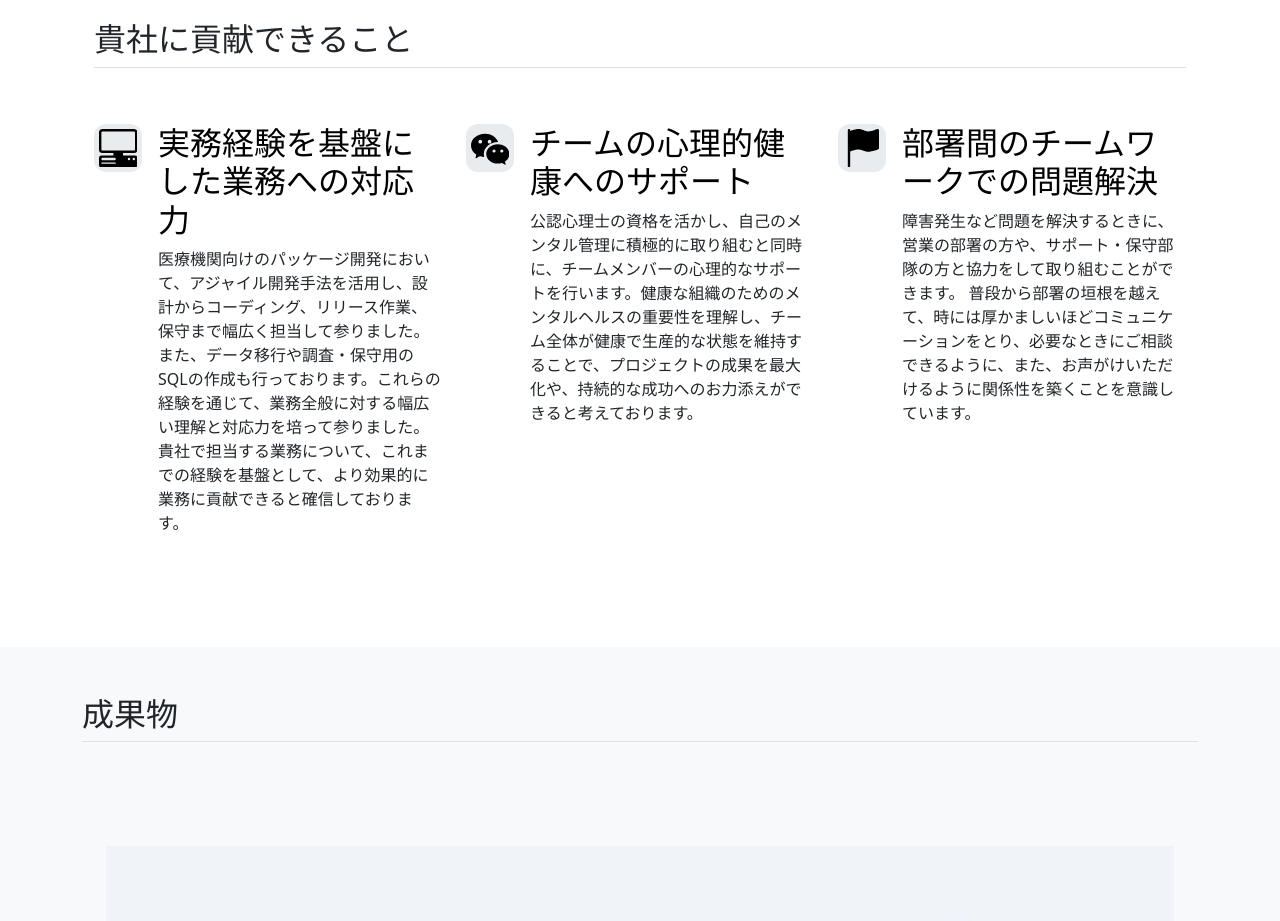
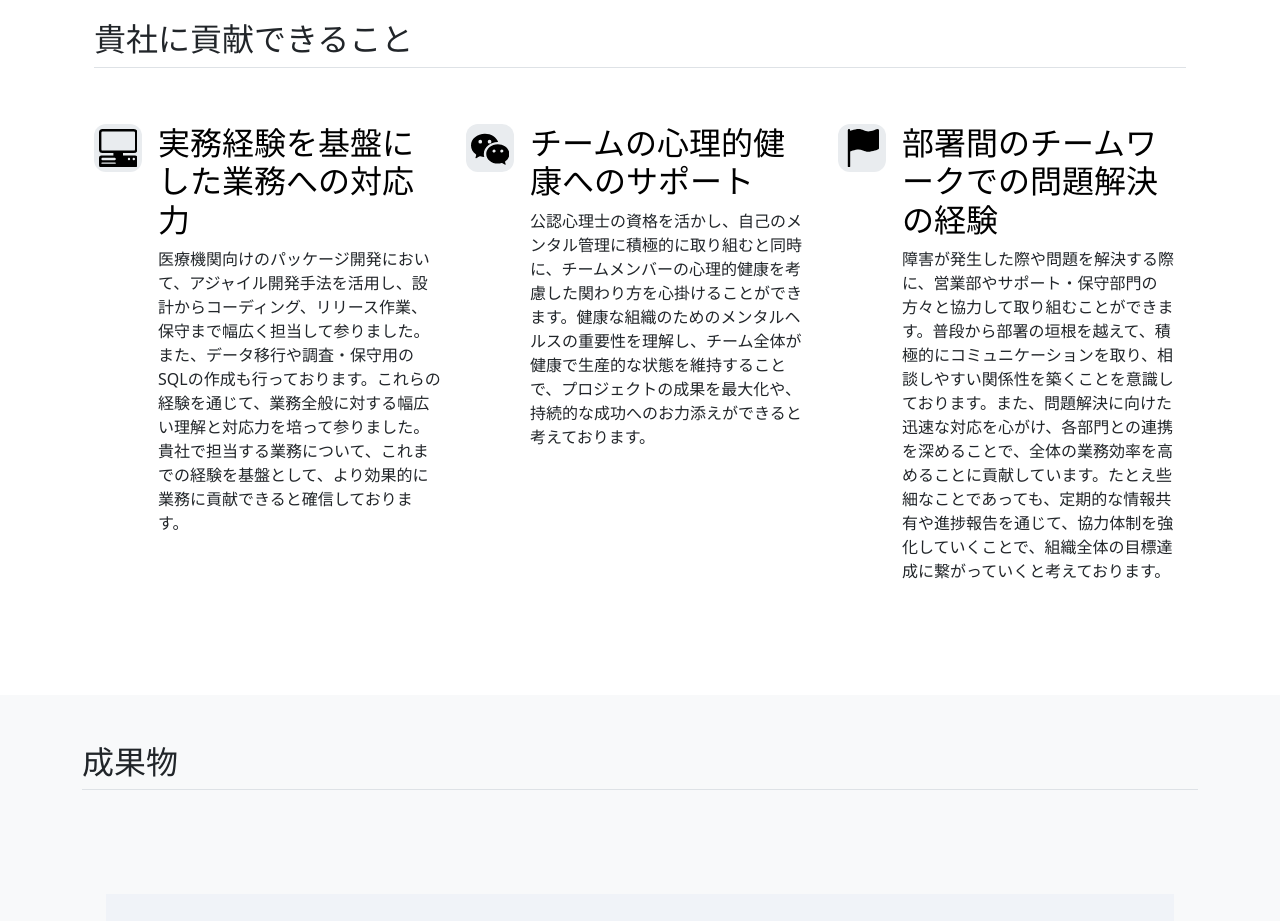
Before and after one commit to yukichi0324/portfolio, a plain HTML site: page index.html in a window 1280 px wide. Shown: the part 1040-1961 px from the top of the page. Drawn offline with nearby package versions, Linux system fonts and the light colour scheme.

Commit message:
自己アピール追加

```diff
--- a/index.html
+++ b/index.html
@@ -183,7 +183,7 @@
                 チームの心理的健康へのサポート
               </h3>
               <p>
-                公認心理士の資格を活かし、自己のメンタル管理に積極的に取り組むと同時に、チームメンバーの心理的なサポートを行います。健康な組織のためのメンタルヘルスの重要性を理解し、チーム全体が健康で生産的な状態を維持することで、プロジェクトの成果を最大化や、持続的な成功へのお力添えができると考えております。
+                公認心理士の資格を活かし、自己のメンタル管理に積極的に取り組むと同時に、チームメンバーの心理的健康を考慮した関わり方を心掛けることができます。健康な組織のためのメンタルヘルスの重要性を理解し、チーム全体が健康で生産的な状態を維持することで、プロジェクトの成果を最大化や、持続的な成功へのお力添えができると考えております。
               </p>
             </div>
           </div>
@@ -206,11 +206,10 @@
             </div>
             <div>
               <h3 class="fs-2 text-body-emphasis">
-                部署間のチームワークでの問題解決
+                部署間のチームワークでの問題解決の経験
               </h3>
               <p>
-                障害発生など問題を解決するときに、営業の部署の方や、サポート・保守部隊の方と協力をして取り組むことができます。
-                普段から部署の垣根を越えて、時には厚かましいほどコミュニケーションをとり、必要なときにご相談できるように、また、お声がけいただけるように関係性を築くことを意識しています。
+                障害が発生した際や問題を解決する際に、営業部やサポート・保守部門の方々と協力して取り組むことができます。普段から部署の垣根を越えて、積極的にコミュニケーションを取り、相談しやすい関係性を築くことを意識しております。また、問題解決に向けた迅速な対応を心がけ、各部門との連携を深めることで、全体の業務効率を高めることに貢献しています。たとえ些細なことであっても、定期的な情報共有や進捗報告を通じて、協力体制を強化していくことで、組織全体の目標達成に繋がっていくと考えております。
               </p>
             </div>
           </div>
```
